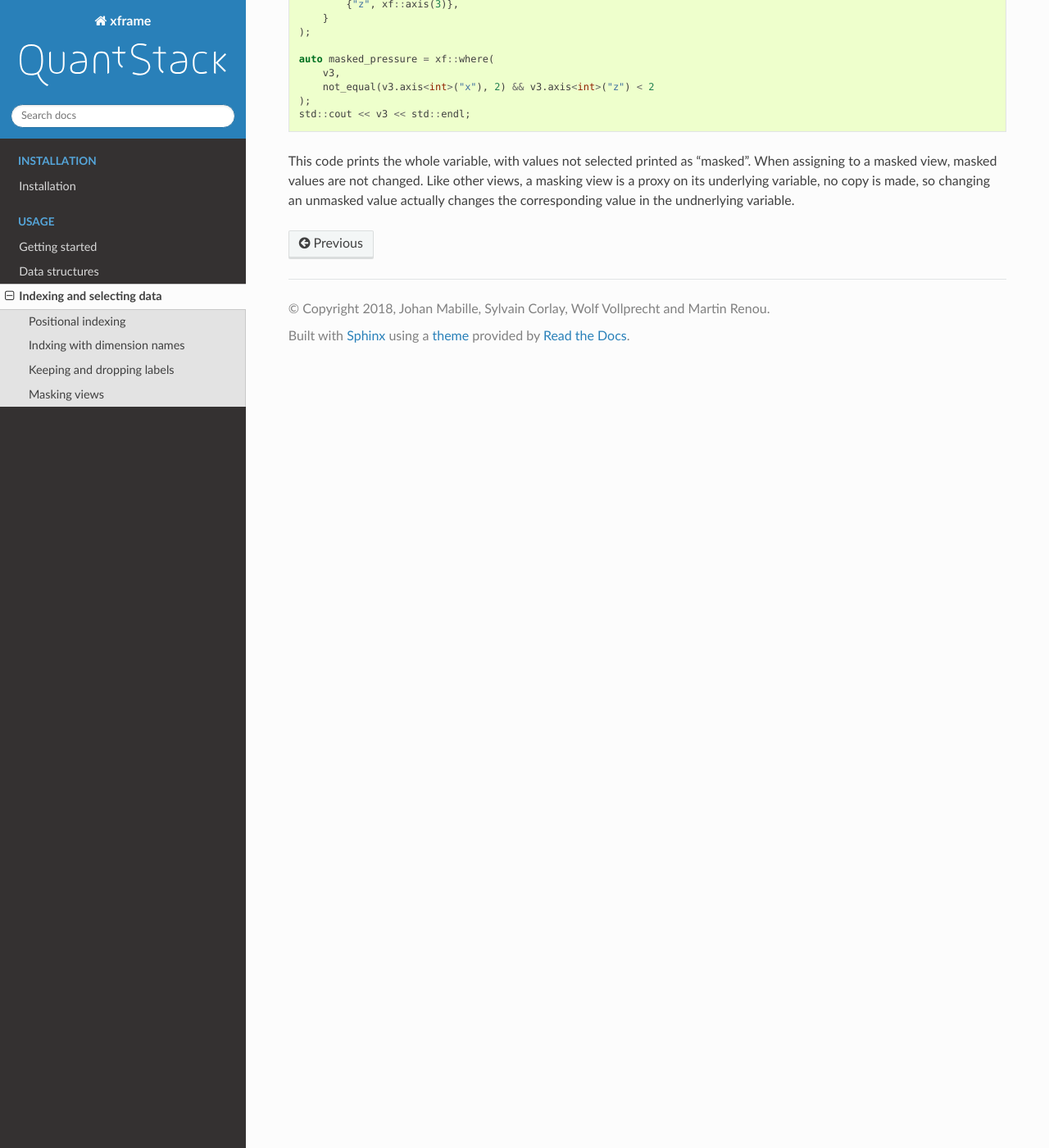
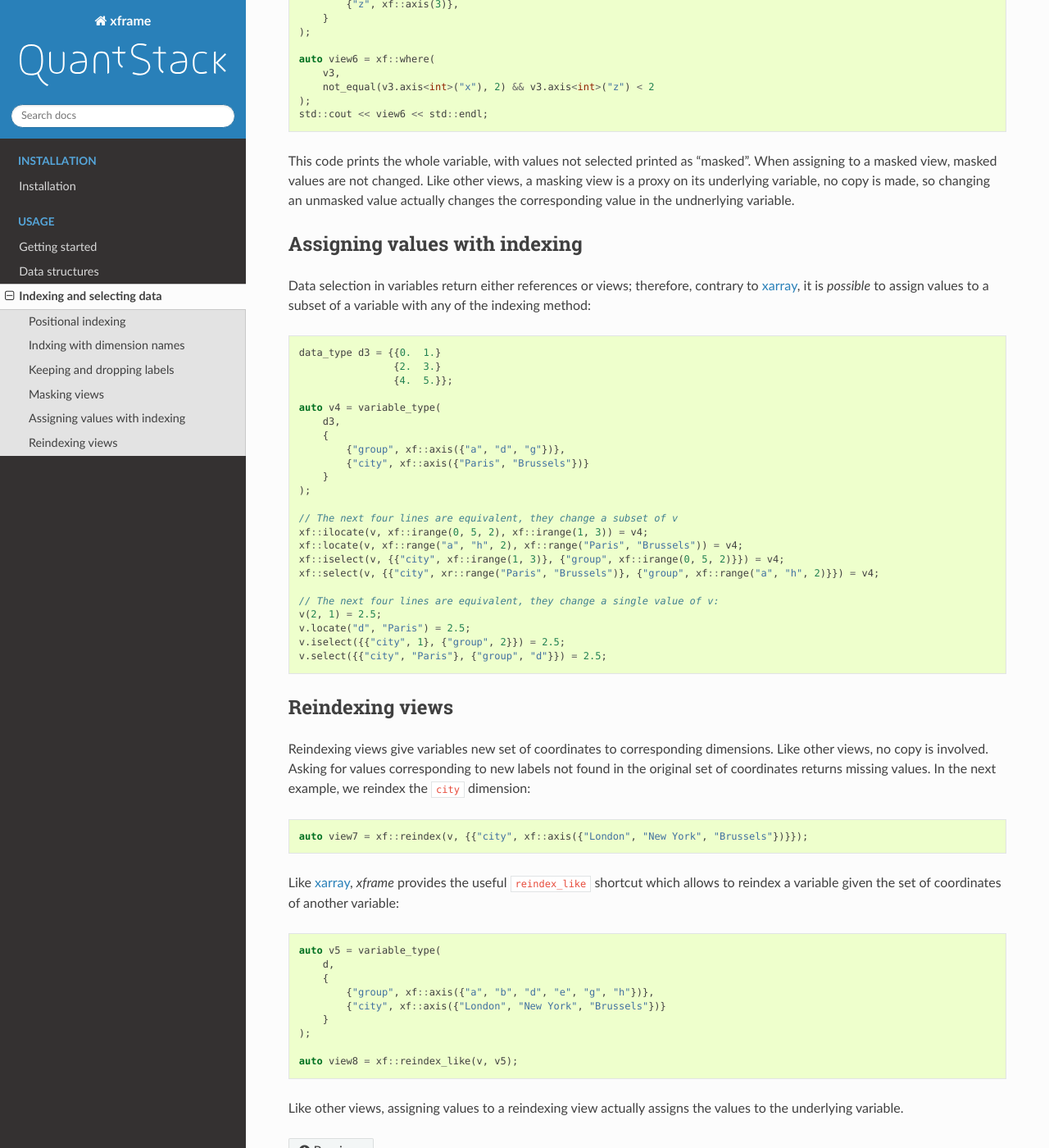
Before and after one commit to xtensor-stack/xframe, a Sphinx documentation site: the page built from docs/source/indexing.rst, in a window 1280 px wide and 1400 px high, scrolled down 2840 px. Shown: the whole window at 82% size. Built offline with Sphinx 7.4.7 and the Read the Docs theme 2.0.0, drawn with Linux system fonts in a browser that asks for light colours.

Commit message:
more documentation about indexing

```diff
--- a/docs/source/index.rst
+++ b/docs/source/index.rst
@@ -52,7 +52,7 @@ for details.
 
    getting_started
    data_structure
-   selecting
+   indexing
 
 .. toctree::
    :caption: API REFERENCE
--- a/docs/source/selecting.rst
+++ b/docs/source/indexing.rst
@@ -27,10 +27,6 @@ In this section, we consider the following variable:
 
 `xframe` provides flexible indexing methods for data selection, similar to the
 ones of `xarray`_. These methods are summarized in the following table:
-
-.. |br| raw:: html
-
-   <br />
 
 +------------------+--------------+---------------------------------------------------+
 | Dimension lookup | Index lookup | ``xvariable`` syntax                              |
@@ -165,17 +161,77 @@ Masking views are created with the ``where`` function:
         }
     );
 
-    auto masked_pressure = xf::where(
+    auto view6 = xf::where(
         v3,
         not_equal(v3.axis<int>("x"), 2) && v3.axis<int>("z") < 2
     );
-    std::cout << v3 << std::endl;
+    std::cout << view6 << std::endl;
 
 This code prints the whole variable, with values not selected printed as "masked".
 When assigning to a masked view, masked values are not changed. Like other views,
 a masking view is a proxy on its underlying variable, no copy is made, so changing
 an unmasked value actually changes the corresponding value in the undnerlying variable.
 
+Assigning values with indexing
+------------------------------
 
+Data selection in variables return either references or views; therefore, contrary to
+`xarray`_, it is *possible* to assign values to a subset of a variable with any of the
+indexing method:
+
+.. code::
+
+    data_type d3 = {{0.  1.}
+                    {2.  3.}
+                    {4.  5.}};
+
+    auto v4 = variable_type(
+        d3,
+        {
+            {"group", xf::axis({"a", "d", "g"})},
+            {"city", xf::axis({"Paris", "Brussels"})}
+        }
+    );
+
+    // The next four lines are equivalent, they change a subset of v
+    xf::ilocate(v, xf::irange(0, 5, 2), xf::irange(1, 3)) = v4;
+    xf::locate(v, xf::range("a", "h", 2), xf::range("Paris", "Brussels")) = v4;
+    xf::iselect(v, {{"city", xf::irange(1, 3)}, {"group", xf::irange(0, 5, 2)}}) = v4;
+    xf::select(v, {{"city", xr::range("Paris", "Brussels")}, {"group", xf::range("a", "h", 2)}}) = v4;
+
+    // The next four lines are equivalent, they change a single value of v:
+    v(2, 1) = 2.5;
+    v.locate("d", "Paris") = 2.5;
+    v.iselect({{"city", 1}, {"group", 2}}) = 2.5;
+    v.select({{"city", "Paris"}, {"group", "d"}}) = 2.5;
+
+Reindexing views
+----------------
+
+Reindexing views give variables new set of coordinates to corresponding dimensions. Like other views,
+no copy is involved. Asking for values corresponding to new labels not found in the original set of
+coordinates returns missing values. In the next example, we reindex the ``city`` dimension:
+
+.. code::
+
+    auto view7 = xf::reindex(v, {{"city", xf::axis({"London", "New York", "Brussels"})}});
+
+Like `xarray`_, `xframe` provides the useful ``reindex_like`` shortcut which allows to reindex a
+variable given the set of coordinates of another variable:
+
+.. code::
+
+    auto v5 = variable_type(
+        d,
+        {
+            {"group", xf::axis({"a", "b", "d", "e", "g", "h"})},
+            {"city", xf::axis({"London", "New York", "Brussels"})}
+        }
+    );
+
+    auto view8 = xf::reindex_like(v, v5);
+
+Like other views, assigning values to a reindexing view actually assigns the values to the underlying
+variable.
 
 .. _xarray: https://xarray.pydata.org
```
